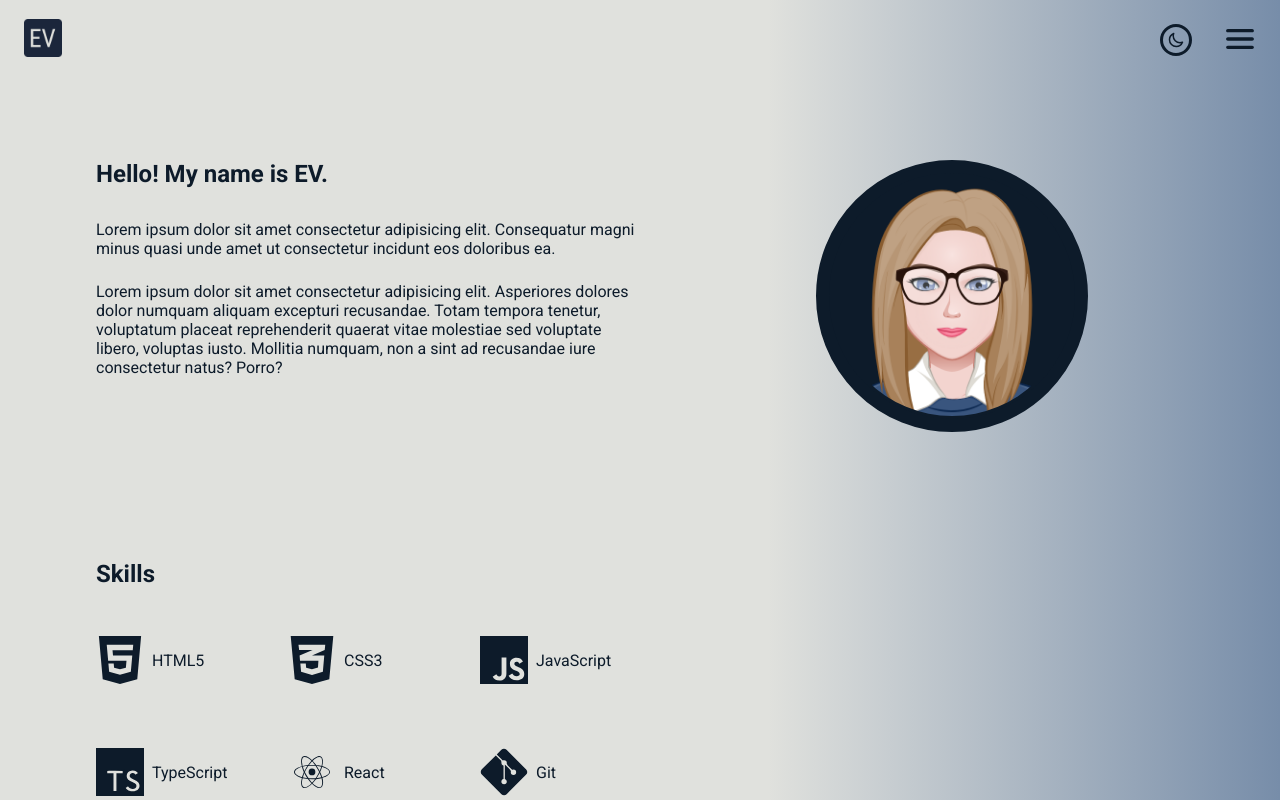
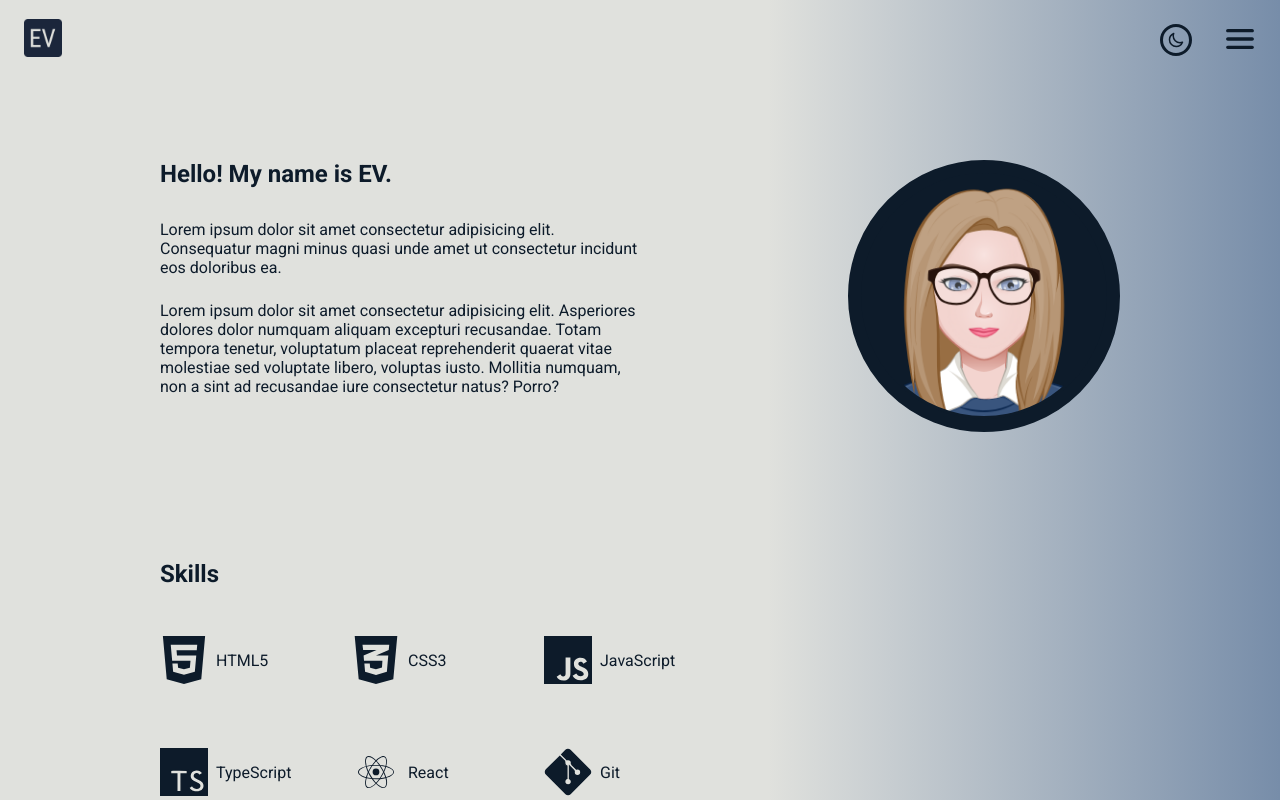
Before and after one commit to eglevon/portfolioweb, a React (Vite) app: page /about in a window 1280 px wide. Shown: the top 800 px of the page. Built offline with nearby package versions, Linux system fonts and the light colour scheme.

Commit message:
Fixed AboutMe

```diff
--- a/src/components/Intro.module.css
+++ b/src/components/Intro.module.css
@@ -1,7 +1,7 @@
 .intro {
     display: flex;
     flex-direction: column-reverse;
-    row-gap: 3rem;
+    row-gap: 2rem;
 }
 
 .introText {
@@ -64,15 +64,3 @@
         height: 15rem;
     }
 }
-
-@media (width >= 75em) {
-    .wrapper {
-        margin-right: 6rem;
-    }
-}
-
-@media (width >= 87em) {
-    .wrapper {
-        margin-right: 10rem;
-    }
-}
--- a/src/pages/AboutMe.module.css
+++ b/src/pages/AboutMe.module.css
@@ -1,4 +1,6 @@
 .about {
+    max-width: 60rem;
+
     display: flex;
     flex-direction: column;
     row-gap: 5rem;
```
